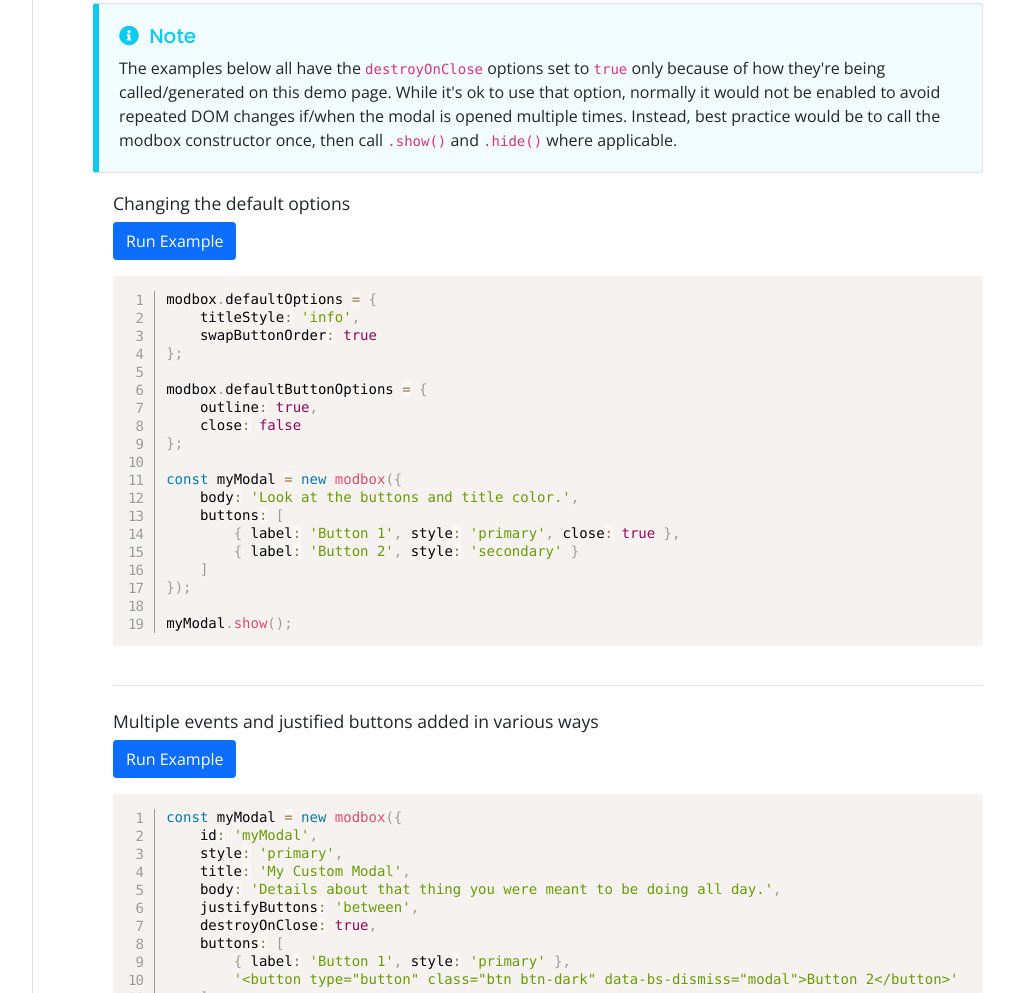
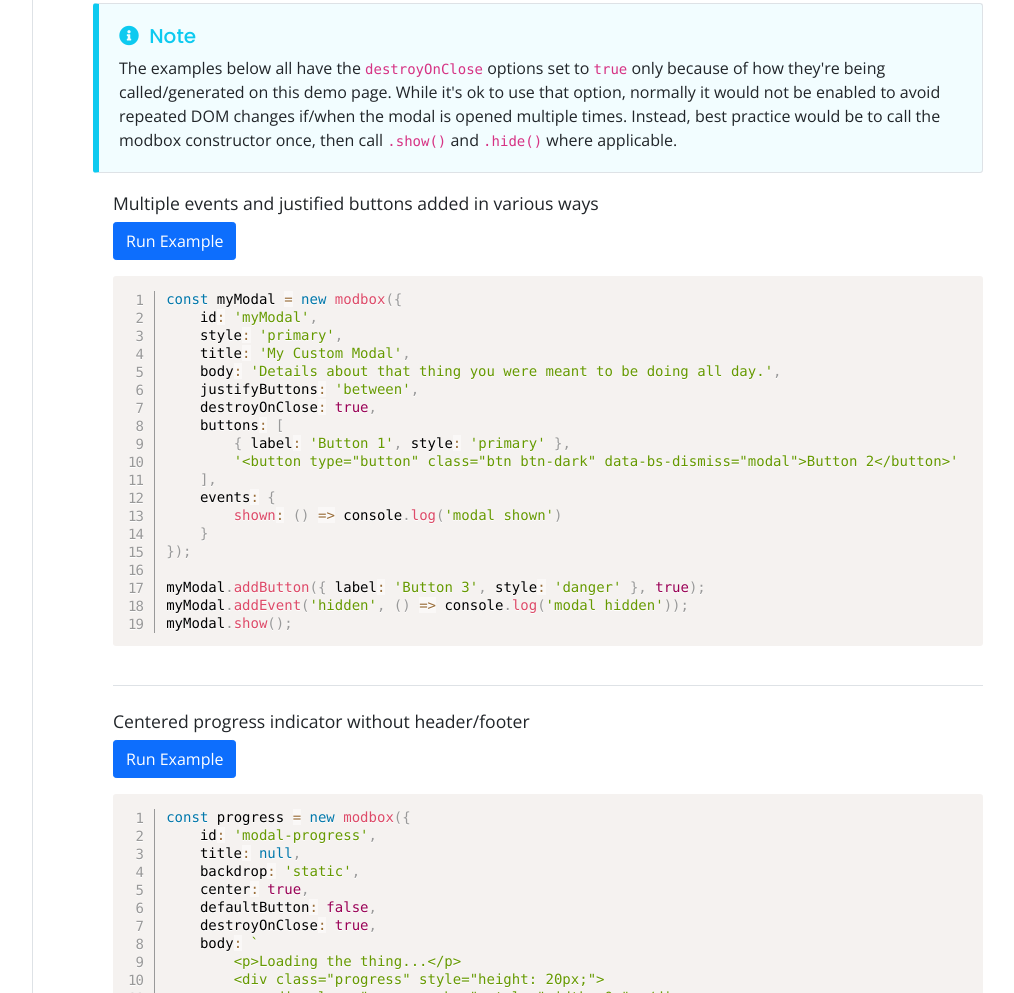
Before and after one commit to erobertson42/bootstrap-modbox, a website: page docs/examples.html in a window 1280 px wide. Shown: the part 3775-4768 px from the top of the page, without its empty margins (215-1229 px from the left). Drawn offline with nearby package versions, Linux system fonts and the light colour scheme.

Commit message:
removed default options example
it was borking up any examples that ran after it

```diff
--- a/docs/examples.html
+++ b/docs/examples.html
@@ -236,34 +236,6 @@
 							The examples below all have the <code>destroyOnClose</code> options set to <code>true</code> only because of how they're being called/generated on this demo page.  While it's ok to use that option, normally it would not be enabled to avoid repeated DOM changes if/when the modal is opened multiple times.  Instead, best practice would be to call the modbox constructor once, then call <code>.show()</code> and <code>.hide()</code> where applicable.
 						</div>
 						<dl>
-							<dt>Changing the default options</dt>
-							<dd>
-								<p><button type="button" class="btn btn-primary" data-example="custom-events">Run Example</button></p>
-								<pre>
-									<code class="line-numbers lang-js" id="custom-events">
-										modbox.defaultOptions = {
-											titleStyle: 'info',
-											swapButtonOrder: true
-										};
-
-										modbox.defaultButtonOptions = {
-											outline: true,
-											close: false
-										};
-
-										const myModal = new modbox({
-											body: 'Look at the buttons and title color.',
-											buttons: [
-												{ label: 'Button 1', style: 'primary', close: true },
-												{ label: 'Button 2', style: 'secondary' }
-											]
-										});
-
-										myModal.show();
-									</code>
-								</pre>
-							</dd>
-
 							<dt>Multiple events and justified buttons added in various ways</dt>
 							<dd>
 								<p><button type="button" class="btn btn-primary" data-example="custom-events">Run Example</button></p>
```
